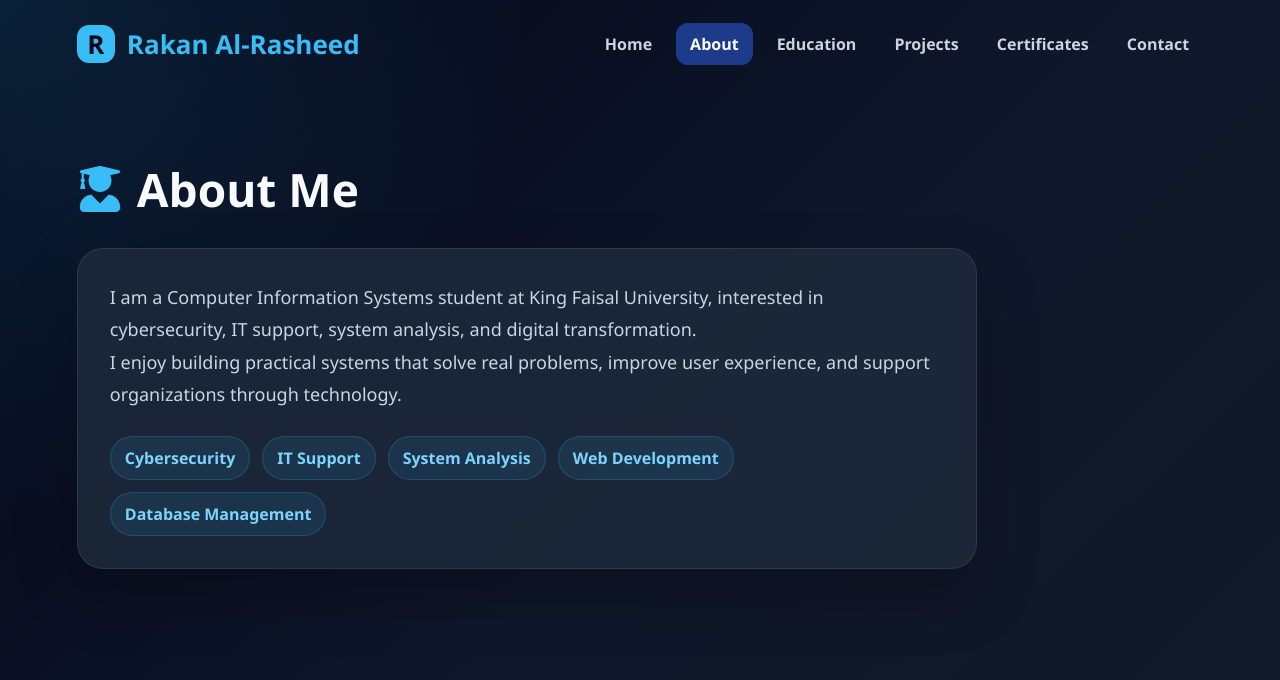
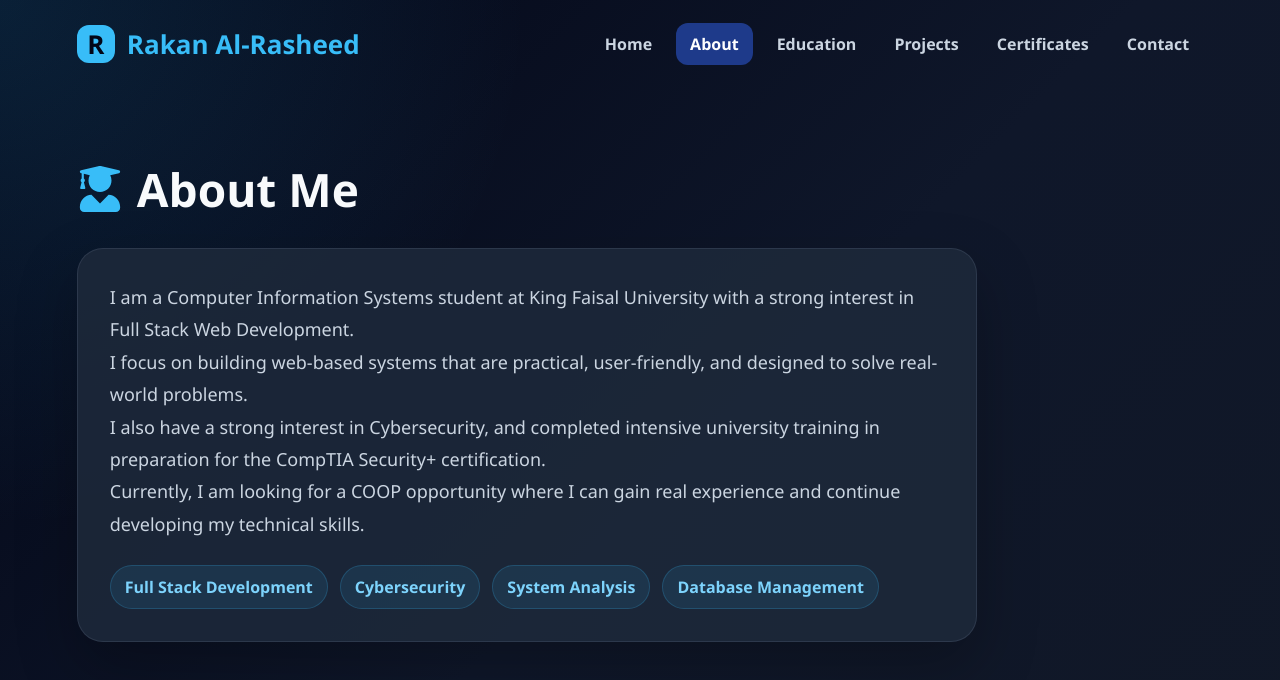
Before and after one commit to MrRRG/rakan-portfolio, a React (Vite) app: page /about in a window 1280 px wide. Shown: the top 680 px of the page. Built offline with nearby package versions, Linux system fonts and the light colour scheme.

Commit message:
Update About.jsx

```diff
--- a/src/pages/About.jsx
+++ b/src/pages/About.jsx
@@ -9,22 +9,34 @@ function About() {
             </h1>
 
             <div className="card about-card">
-                <p>
-                    I am a Computer Information Systems student at King Faisal University,
-                    interested in cybersecurity, IT support, system analysis, and digital
-                    transformation.
-                </p>
+                <div className="space-y-4">
+                    <p>
+                        I am a <span className="text-blue-400 font-semibold">Computer Information Systems student </span>
+                        at King Faisal University with a strong interest in
+                        <span className="text-blue-400 font-semibold"> Full Stack Web Development</span>.
+                    </p>
 
-                <p>
-                    I enjoy building practical systems that solve real problems, improve
-                    user experience, and support organizations through technology.
-                </p>
+                    <p>
+                        I focus on building <span className="text-blue-400 font-semibold">web-based systems </span>
+                        that are practical, user-friendly, and designed to solve real-world problems.
+                    </p>
 
+                    <p>
+                        I also have a strong interest in
+                        <span className="text-blue-400 font-semibold"> Cybersecurity</span>,
+                        and completed intensive university training in preparation for the
+                        CompTIA Security+ certification.
+                    </p>
+
+                    <p>
+                        Currently, I am looking for a COOP opportunity where I can gain real experience
+                        and continue developing my technical skills.
+                    </p>
+                </div>
                 <div className="about-tags">
+                    <span>Full Stack Development</span>
                     <span>Cybersecurity</span>
-                    <span>IT Support</span>
                     <span>System Analysis</span>
-                    <span>Web Development</span>
                     <span>Database Management</span>
                 </div>
             </div>
```
